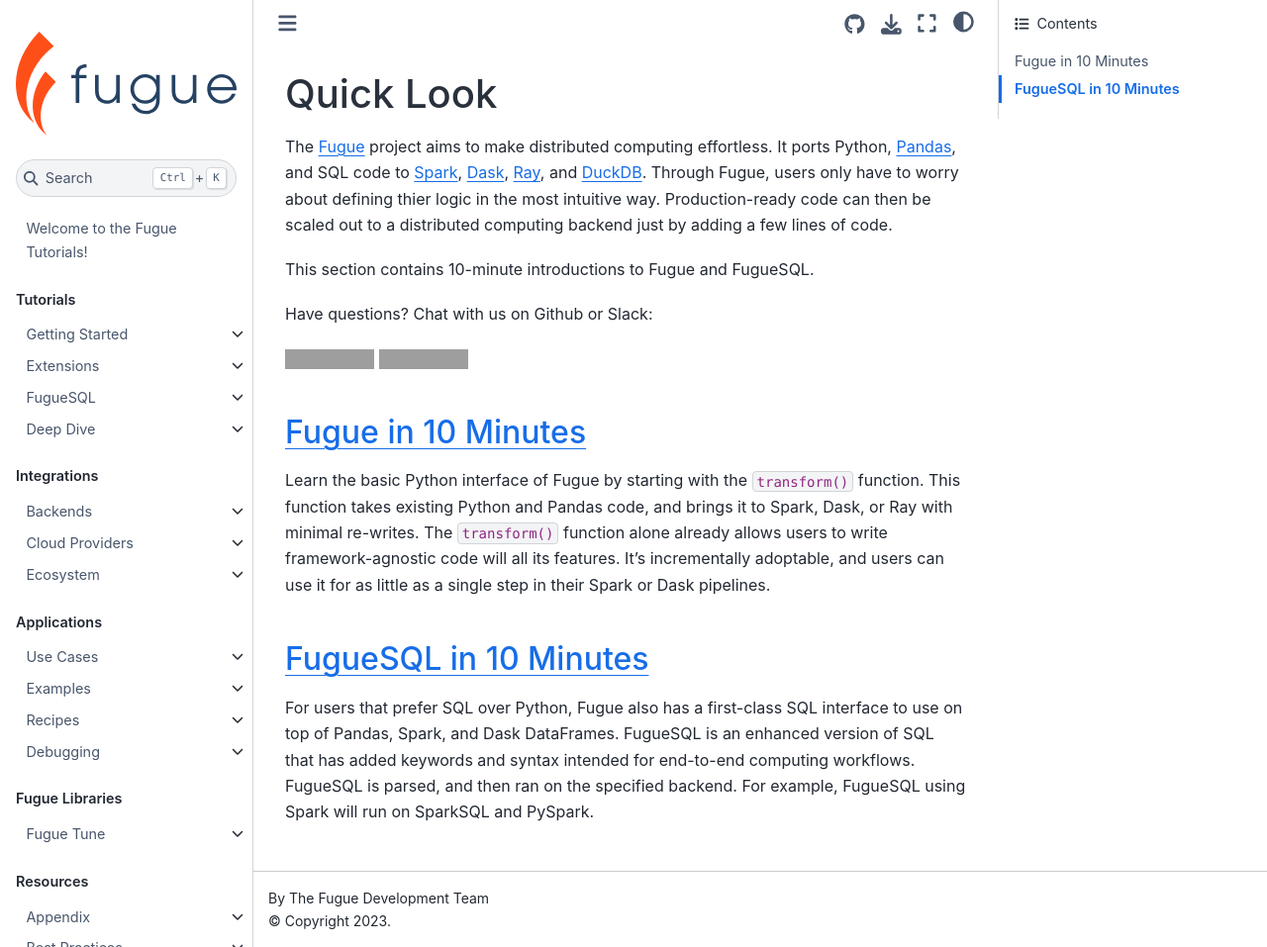
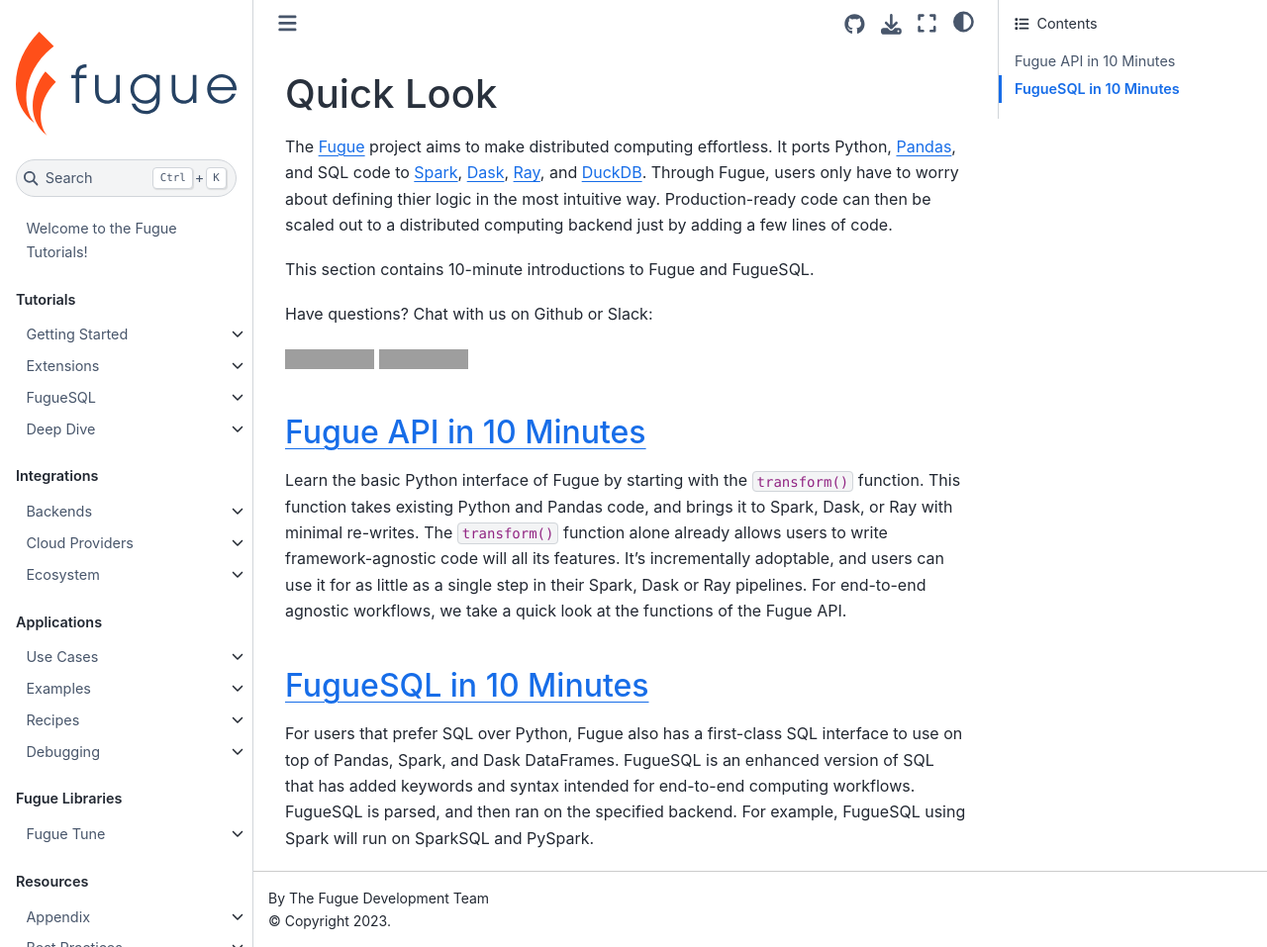
Before and after one commit to fugue-project/tutorials, a Jupyter Book: the page built from tutorials/quick_look/index.md, in a window 1280 px wide and 957 px high. Shown: the whole window at 99% size. Built offline with Jupyter Book 1.0.4 settings and Sphinx 7.4.7 and the Sphinx Book theme 1.1.4, drawn with Linux system fonts in a browser that asks for light colours; pages that are not in the unit, such as notebooks, are missing from menus; grey boxes are pictures that could not be loaded.

````diff
--- a/tutorials/quick_look/index.md
+++ b/tutorials/quick_look/index.md
@@ -17,8 +17,8 @@
 ten_minutes_sql
 ```
 
-## [Fugue in 10 Minutes](ten_minutes.ipynb)
-Learn the basic Python interface of Fugue by starting with the `transform()` function. This function takes existing Python and Pandas code, and brings it to Spark, Dask, or Ray with minimal re-writes. The `transform()` function alone already allows users to write framework-agnostic code will all its features. It's incrementally adoptable, and users can use it for as little as a single step in their Spark or Dask pipelines.
+## [Fugue API in 10 Minutes](ten_minutes.ipynb)
+Learn the basic Python interface of Fugue by starting with the `transform()` function. This function takes existing Python and Pandas code, and brings it to Spark, Dask, or Ray with minimal re-writes. The `transform()` function alone already allows users to write framework-agnostic code will all its features. It's incrementally adoptable, and users can use it for as little as a single step in their Spark, Dask or Ray pipelines. For end-to-end agnostic workflows, we take a quick look at the functions of the Fugue API.
 
 ## [FugueSQL in 10 Minutes](ten_minutes_sql.ipynb)
 For users that prefer SQL over Python, Fugue also has a first-class SQL interface to use on top of Pandas, Spark, and Dask DataFrames. FugueSQL is an enhanced version of SQL that has added keywords and syntax intended for end-to-end computing workflows. FugueSQL is parsed, and then ran on the specified backend. For example, FugueSQL using Spark will run on SparkSQL and PySpark.
````
Also changed, not shown: 3 other files.
